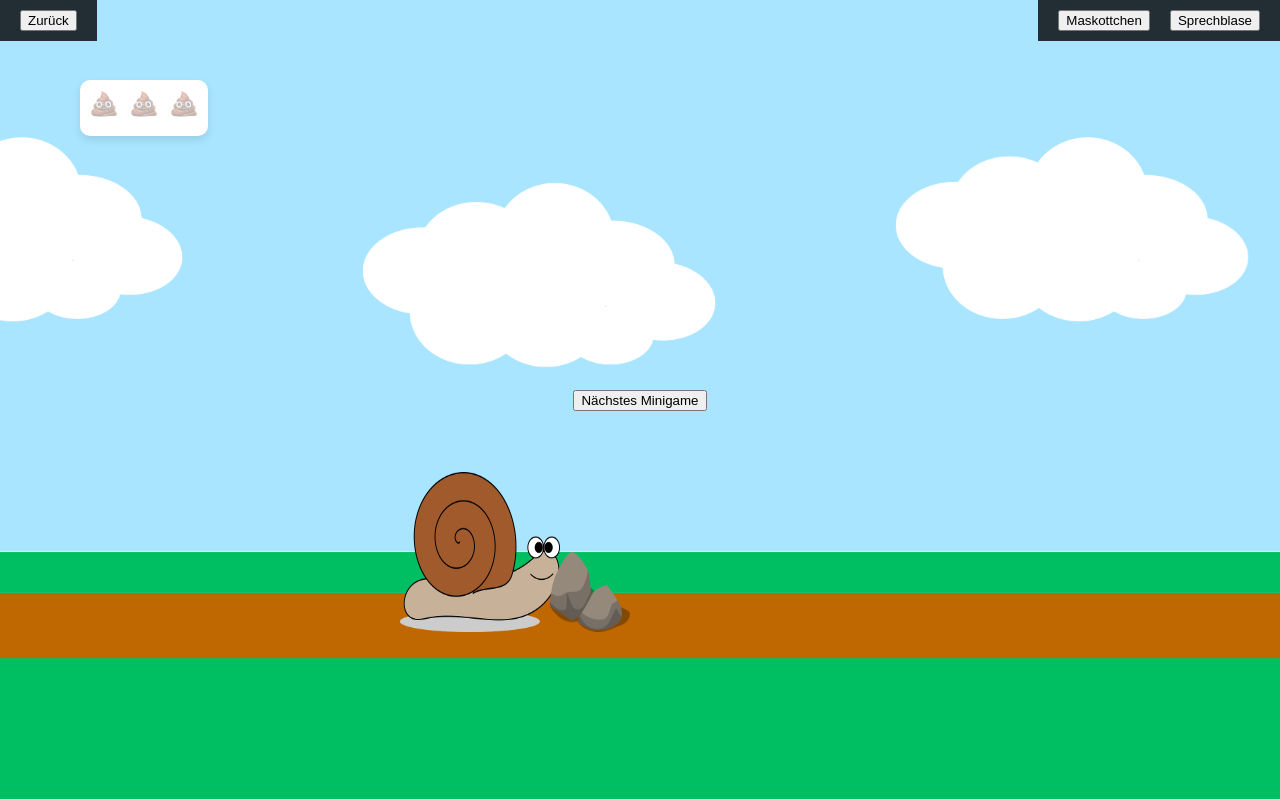
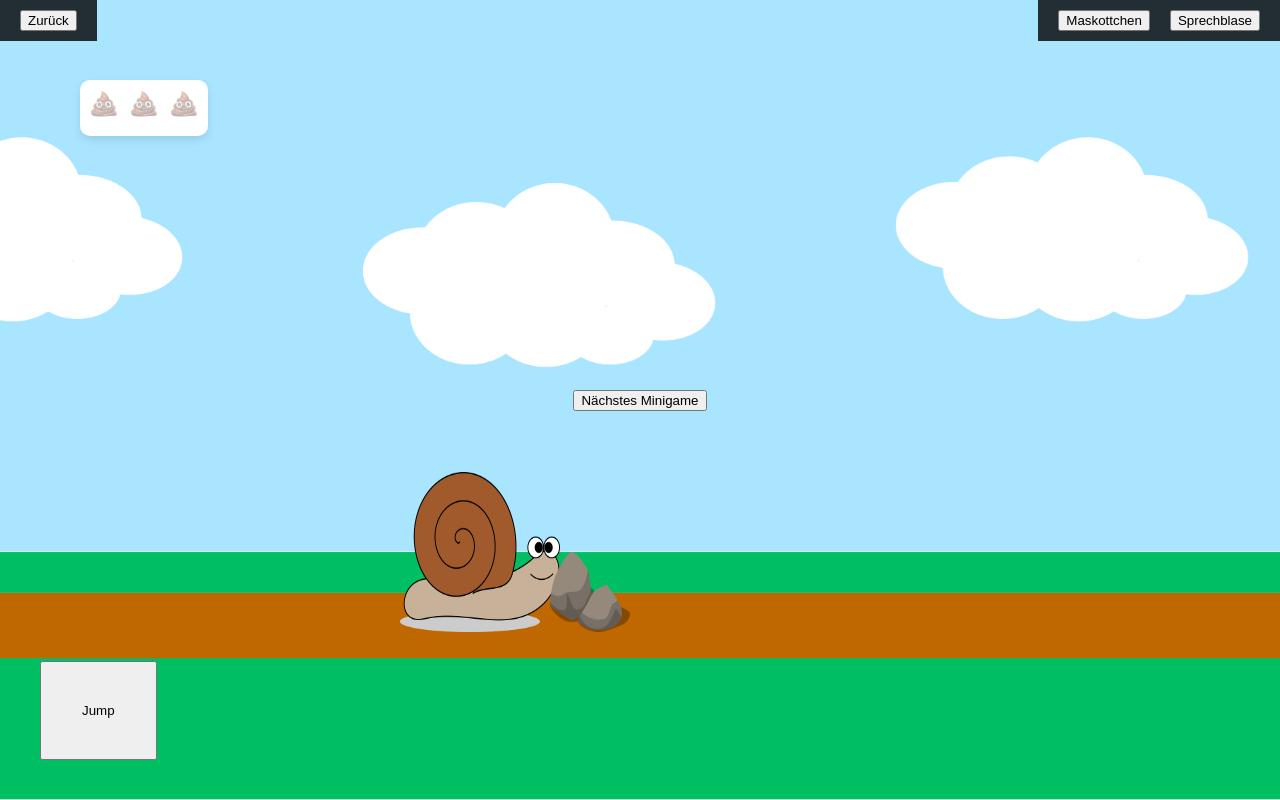
Before and after one commit to schule4-0/pets, a Vue app: page /pets/dog/stages/3 in a window 1280 px wide. Built offline with nearby package versions, Linux system fonts and the light colour scheme.

Commit message:
remove swipe cotrol + add jump button

```diff
--- a/src/views/dog/MinigameJumpNRun.vue
+++ b/src/views/dog/MinigameJumpNRun.vue
@@ -1,13 +1,9 @@
 <template>
-  <div
-    class="game-container"
-    :style="{ backgroundPositionX: `${state.backgroundPositionX}px` }"
-    @touchstart="handleTouchStart"
-    @touchend="handleTouchEnd"
-  >
+  <div class="game-container" :style="{ backgroundPositionX: `${state.backgroundPositionX}px` }">
     <Character :isJumping="state.isJumping" />
     <Obstacle :image="StoneImg" :positionX="state.obstaclePositionX" />
     <button @click="goToNextStage">Nächstes Minigame</button>
+    <button @click="jump" class="btnJump">Jump</button>
     <Goal v-if="state.isGoalVisible" :positionX="state.goalPositionX" />
     <ScoreBoard :items="state.poos" />
 
@@ -114,19 +110,6 @@ const jump = () => {
     setTimeout(() => {
       state.isJumping = false
     }, 3000) // duration of jump animation
-  }
-}
-
-let touchStartY = 0
-
-const handleTouchStart = (event: TouchEvent) => {
-  touchStartY = event.touches[0].clientY
-}
-
-const handleTouchEnd = (event: TouchEvent) => {
-  const touchEndY = event.changedTouches[0].clientY
-  if (touchStartY - touchEndY > 50) {
-    jump()
   }
 }
 
@@ -289,4 +272,10 @@ onMounted(() => {
   justify-content: center;
   align-items: center;
 }
+.btnJump {
+  position: absolute;
+  bottom: 5vh;
+  left: 5vh;
+  padding: 5vh;
+}
 </style>
```
